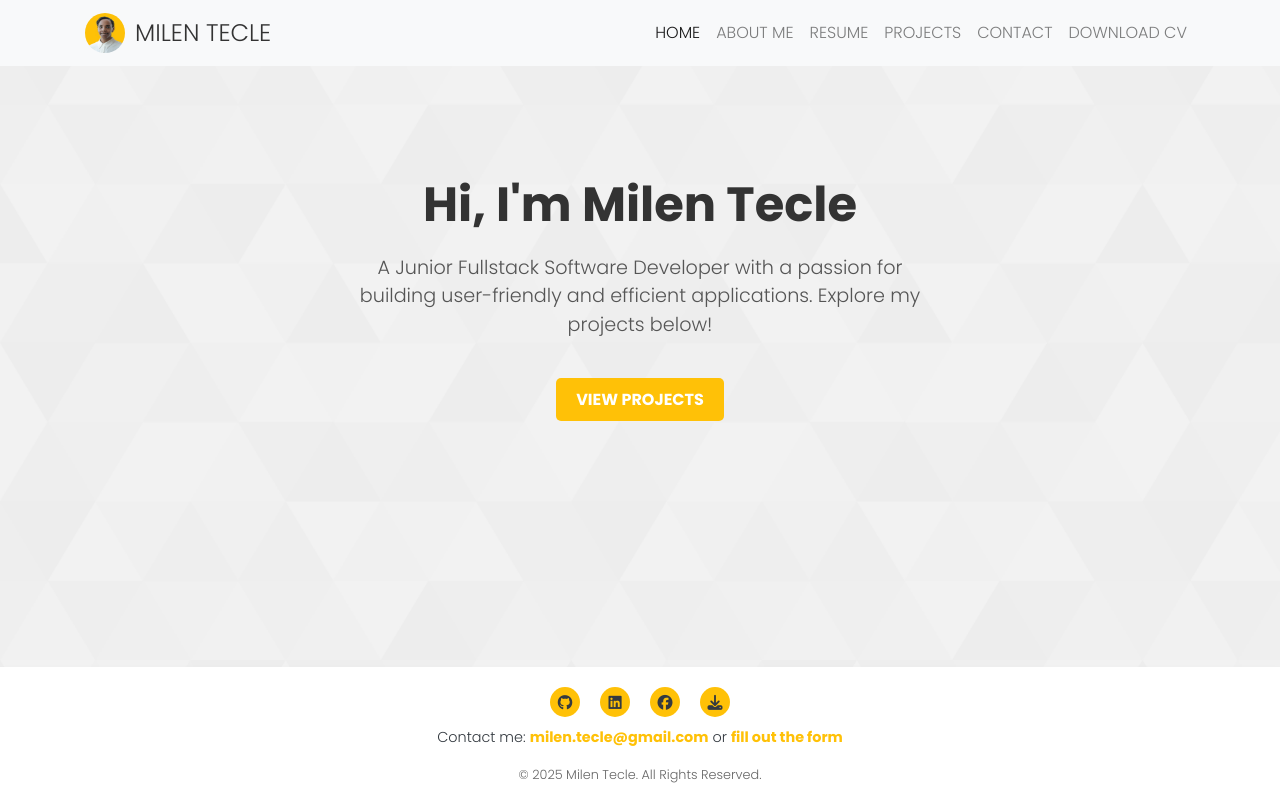
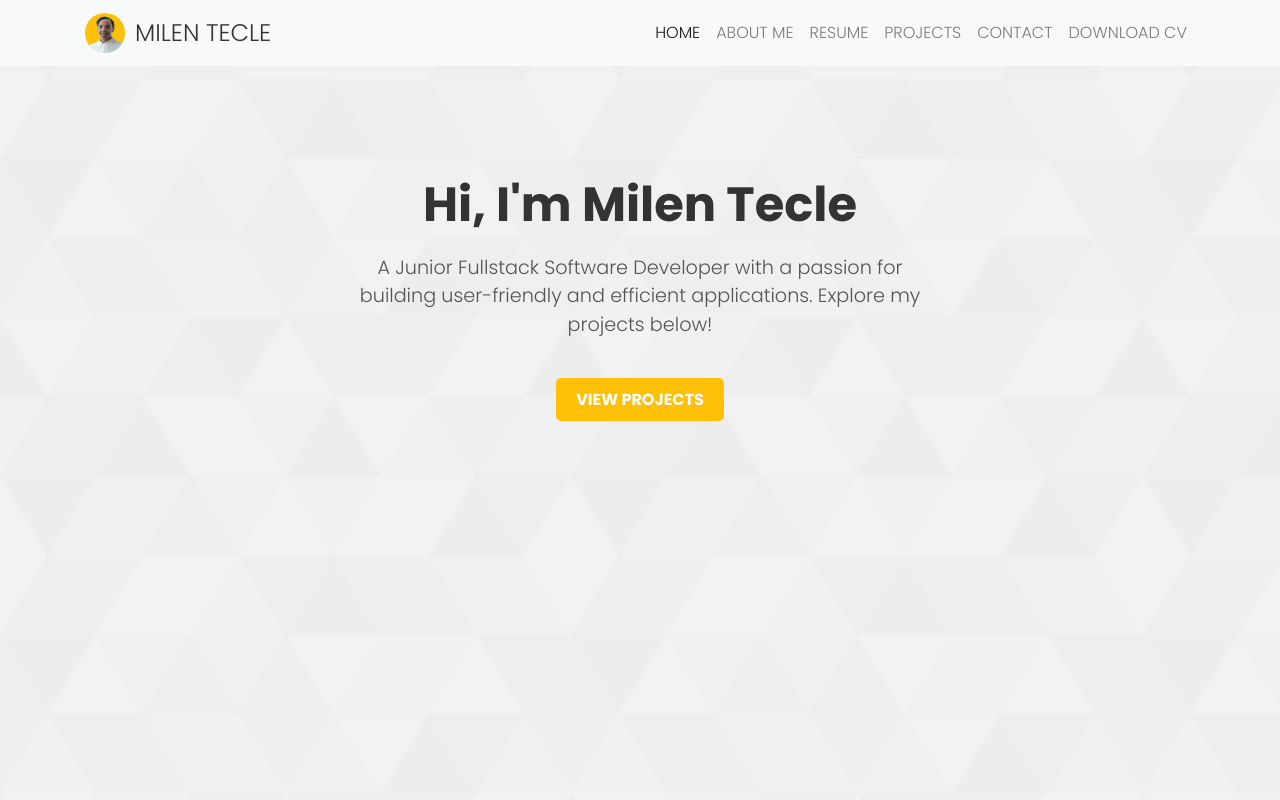
Before and after one commit to MilenTecle/portfolio, a React (Create React App) app: page / in a window 1280 px wide. Shown: the top 800 px of the page. Built offline with nearby package versions, Linux system fonts and the light colour scheme.

Commit message:
add min-height to heroSection on homepage to display footer correctly

```diff
--- a/src/components/Footer.js
+++ b/src/components/Footer.js
@@ -1,15 +1,10 @@
 import React from "react";
 import styles from "../styles/Footer.module.css";
-import { useLocation } from "react-router-dom";
 
 const Footer = () => {
-  const location = useLocation();
-
-  // Check if the current route is the Homepage
-  const isHomePage = location.pathname === "/";
 
   return (
-    <footer className={`${styles.footer} ${isHomePage ? styles.absoluteFooter : ""}`}>
+    <footer className={styles.footer}>
       <div className={styles.socialIcons}>
         <a
           href="https://github.com/MilenTecle"
--- a/src/styles/Footer.module.css
+++ b/src/styles/Footer.module.css
@@ -9,12 +9,6 @@
     box-shadow: 0 4px 6px rgba(0, 0, 0, 0.1);
     margin-top: auto;
   }
-
-  .absoluteFooter {
-    position: absolute;
-    bottom: 0;
-  }
-
 
   .socialIcons {
     display: flex;
--- a/src/styles/Home.module.css
+++ b/src/styles/Home.module.css
@@ -22,6 +22,7 @@
     text-align: center;
     padding: 80px 20px;
     animation: fadeIn 1s ease-in-out;
+    min-height: 100vh;
   }
 
   .heroTitle {
```
